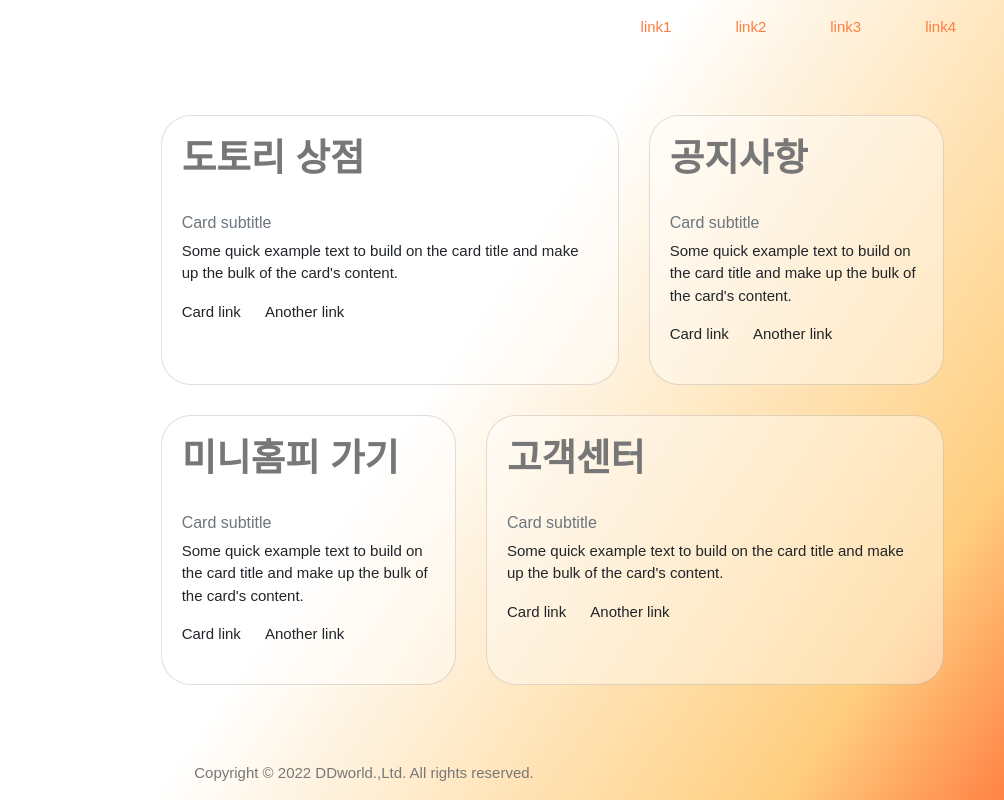
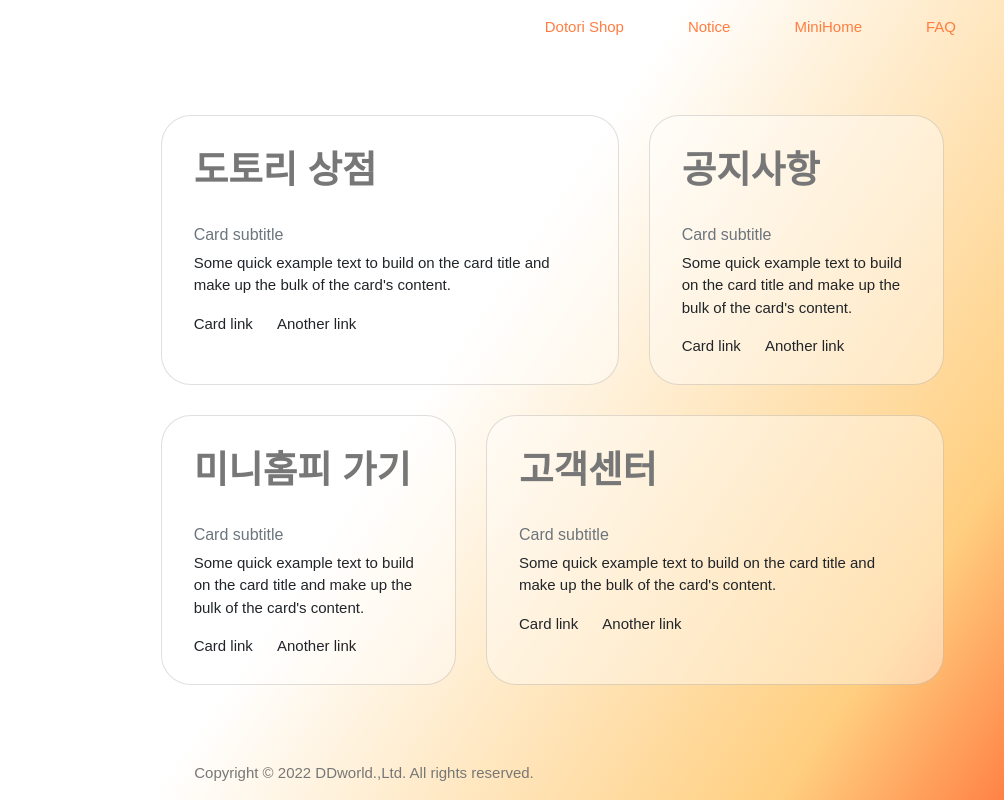
Before and after one commit to 0hyodorie0/DDworld, a plain HTML site: page index.html in a window 1280 px wide. Shown: the full height of the page, 276-1280 px from the left. Drawn offline with Linux system fonts and the light colour scheme.

Commit message:
nav link

```diff
--- a/css/style.css
+++ b/css/style.css
@@ -143,6 +143,10 @@ input.form-control::placeholder {
 
 .card_area .card:hover .card-title::after {
     width: 100%;
+}
+
+.card-body {
+    padding: 2rem;
 }
 
 @keyframes float {
--- a/index.html
+++ b/index.html
@@ -17,10 +17,10 @@
 <body>
     <header>
         <nav class="navbar fixed-top">
-            <a class="nav-link" href="#">link1</a>
-            <a class="nav-link" href="#">link2</a>
-            <a class="nav-link" href="#">link3</a>
-            <a class="nav-link" href="#">link4</a>
+            <a class="nav-link" href="#">Dotori Shop</a>
+            <a class="nav-link" href="#">Notice</a>
+            <a class="nav-link" href="#">MiniHome</a>
+            <a class="nav-link" href="#">FAQ</a>
         </nav>
     </header>
     <div class="row main_wrap">
```
